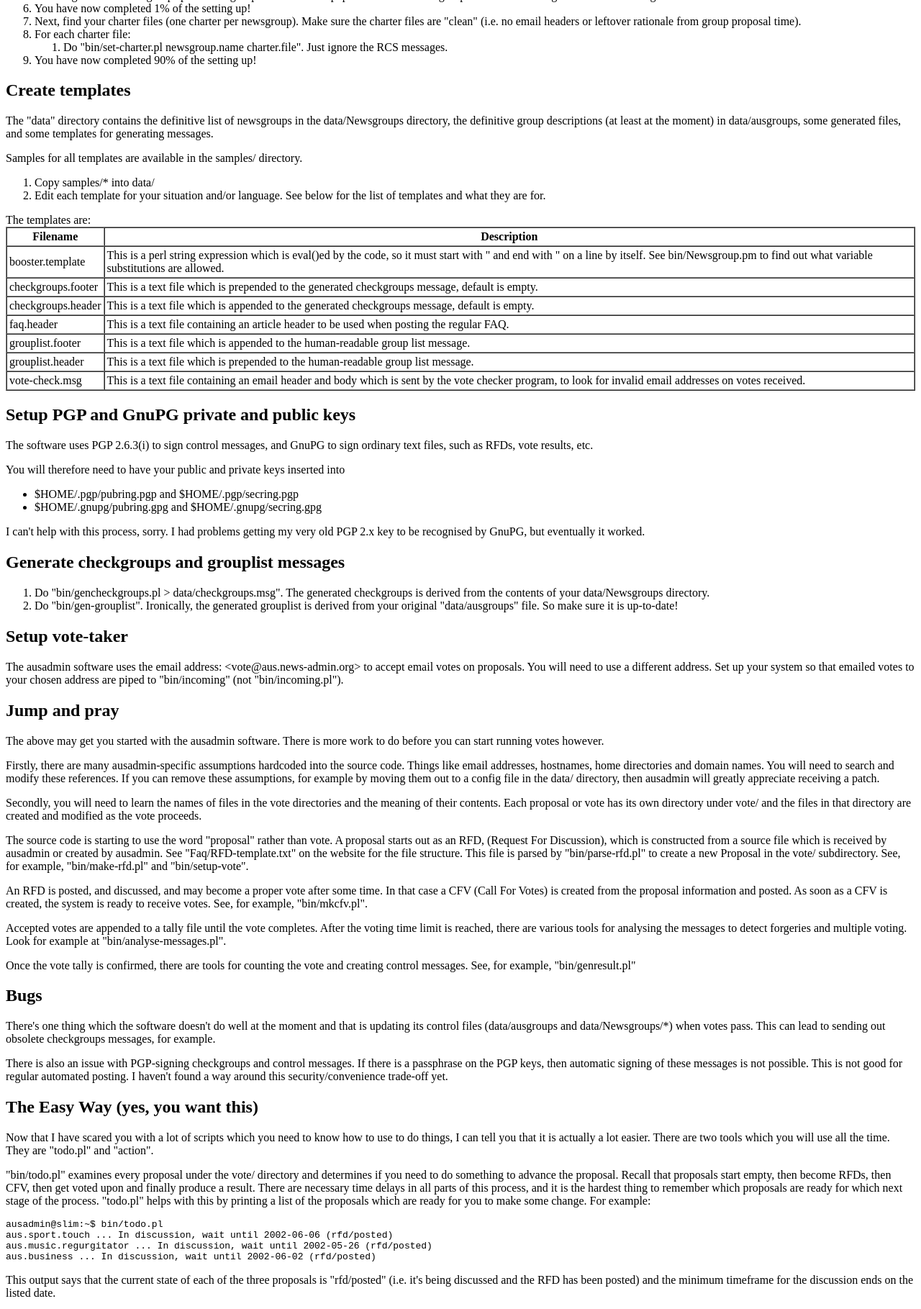
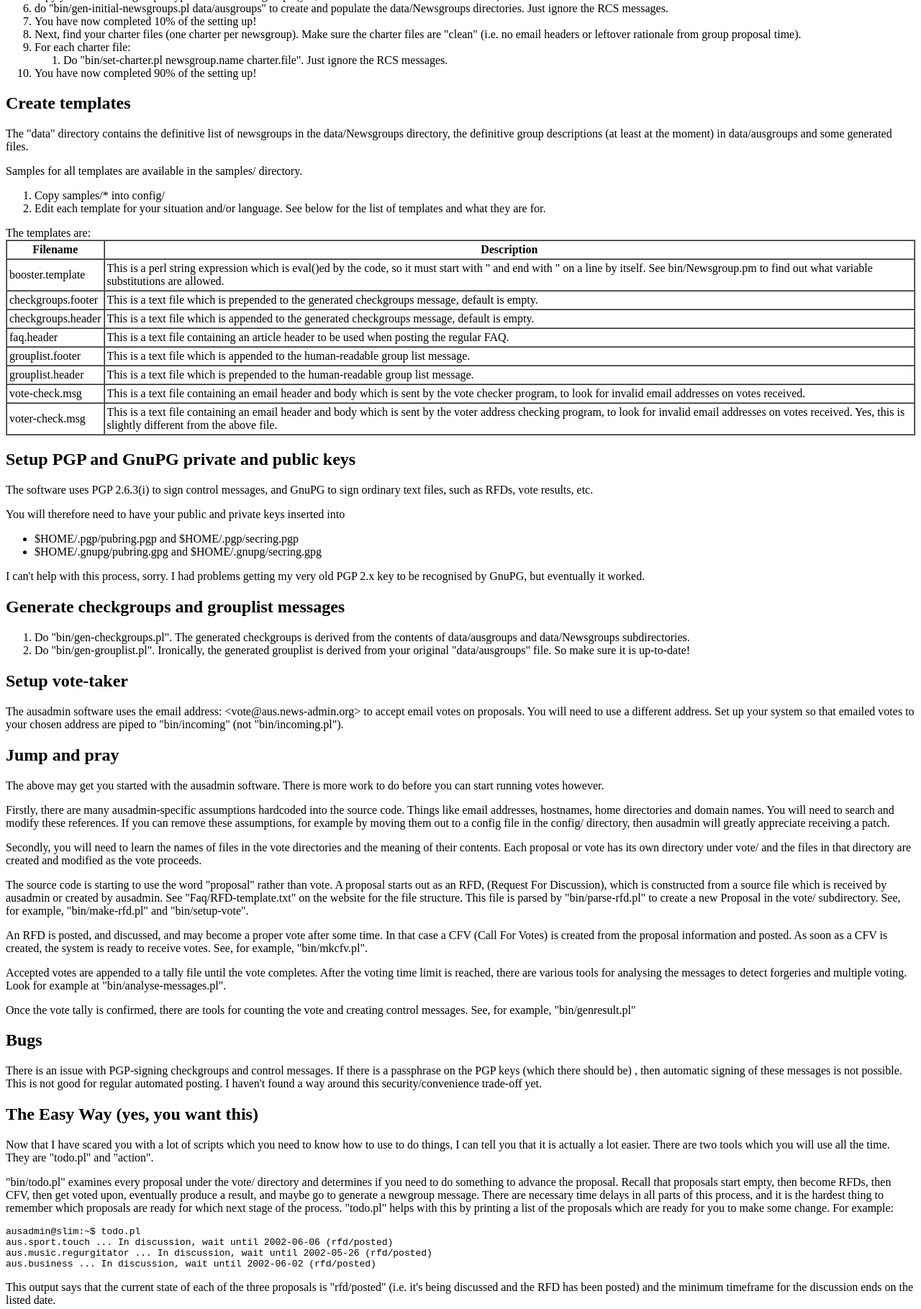
Before and after one commit to nickandrew/ausadmin-base, a plain HTML site: page README.html in a window 1280 px wide. Shown: the part 521-2340 px from the top of the page at 72% size. Drawn offline with Linux system fonts and the light colour scheme.

Commit message:
Recovery
git-svn-id: http://svn.local.tull.net/svn/ausadmin-base/trunk@342 8ab3fd6c-811f-0410-acb7-fe4950304a8b

```diff
--- a/README.html
+++ b/README.html
@@ -41,11 +41,12 @@ These instructions are minimal, because this software is alpha quality only!
 
 <ol>
  <li>su to ausadmin
+ <li>umask 027
  <li>mkdir -p data/Newsgroups
  <li>mkdir -p vote
  <li>copy your raw "newsgroups" type file to data/ausgroups (yes, that's the name it has to be at this time)
  <li>do "bin/gen-initial-newsgroups.pl data/ausgroups" to create and populate the data/Newsgroups directories. Just ignore the RCS messages.
- <li>You have now completed 1% of the setting up!
+ <li>You have now completed 10% of the setting up!
  <li>Next, find your charter files (one charter per newsgroup). Make sure the
 charter files are "clean" (i.e. no email headers or leftover rationale from group proposal time).
  <li>For each charter file:
@@ -59,14 +60,13 @@ charter files are "clean" (i.e. no email headers or leftover rationale from grou
 
 <p>The "data" directory contains the definitive list of newsgroups in
 the data/Newsgroups directory, the definitive group descriptions (at
-least at the moment) in data/ausgroups, some generated files, and some
-templates for generating messages.
+least at the moment) in data/ausgroups and some generated files.
 </p>
 
 <p>
 Samples for all templates are available in the samples/ directory.
 <ol>
- <li>Copy samples/* into data/
+ <li>Copy samples/* into config/
  <li>Edit each template for your situation and/or language. See below
      for the list of templates and what they are for.
 </ol>
@@ -136,6 +136,16 @@ Samples for all templates are available in the samples/ directory.
    on votes received.
   </td>
  </tr>
+
+ <tr>
+  <td>voter-check.msg</td>
+  <td>
+   This is a text file containing an email header and body which is sent
+   by the voter address checking program, to look for invalid email addresses
+   on votes received. Yes, this is slightly different from the above file.
+  </td>
+ </tr>
+
 </table>
 
 <h2>Setup PGP and GnuPG private and public keys </h2>
@@ -158,8 +168,8 @@ PGP 2.x key to be recognised by GnuPG, but eventually it worked.
 <h2>Generate checkgroups and grouplist messages</h2>
 
 <ol>
- <li>Do "bin/gencheckgroups.pl &gt; data/checkgroups.msg". The generated checkgroups is derived from the contents of your data/Newsgroups directory.
- <li>Do "bin/gen-grouplist". Ironically, the generated grouplist is derived from your original "data/ausgroups" file. So make sure it is up-to-date!
+ <li>Do "bin/gen-checkgroups.pl". The generated checkgroups is derived from the contents of data/ausgroups and data/Newsgroups subdirectories.
+ <li>Do "bin/gen-grouplist.pl". Ironically, the generated grouplist is derived from your original "data/ausgroups" file. So make sure it is up-to-date!
 </ol>
 
 <h2>Setup vote-taker</h2>
@@ -183,7 +193,7 @@ Firstly, there are many ausadmin-specific assumptions hardcoded into the
 source code. Things like email addresses, hostnames, home directories
 and domain names. You will need to search and modify these references.
 If you can remove these assumptions, for example by moving them out to
-a config file in the data/ directory, then ausadmin will greatly
+a config file in the config/ directory, then ausadmin will greatly
 appreciate receiving a patch.
 </p>
 
@@ -227,17 +237,10 @@ vote and creating control messages. See, for example, "bin/genresult.pl"
 <h2>Bugs</h2>
 
 <p>
-There's one thing which the software doesn't do well at the moment
-and that is updating its control files (data/ausgroups and
-data/Newsgroups/*) when votes pass. This can lead to sending out
-obsolete checkgroups messages, for example.
-</p>
-
-<p>
-There is also an issue with PGP-signing checkgroups and control
-messages. If there is a passphrase on the PGP keys, then automatic
-signing of these messages is not possible. This is not good for
-regular automated posting. I haven't found a way around this
+There is an issue with PGP-signing checkgroups and control messages. If
+there is a passphrase on the PGP keys (which there should be) ,
+then automatic signing of these messages is not possible. This is not
+good for regular automated posting. I haven't found a way around this
 security/convenience trade-off yet.
 </p>
 
@@ -254,7 +257,8 @@ are "todo.pl" and "action".
 "bin/todo.pl" examines every proposal under the vote/ directory and
 determines if you need to do something to advance the proposal. Recall
 that proposals start empty, then become RFDs, then CFV, then get
-voted upon and finally produce a result. There are necessary time
+voted upon, eventually produce a result, and maybe go to generate a
+newgroup message. There are necessary time
 delays in all parts of this process, and it is the hardest thing
 to remember which proposals are ready for which next stage of the
 process. "todo.pl" helps with this by printing a list of the
@@ -263,7 +267,7 @@ example:
 </p>
 
 <pre>
-ausadmin@slim:~$ bin/todo.pl
+ausadmin@slim:~$ todo.pl
 aus.sport.touch ... In discussion, wait until 2002-06-06 (rfd/posted)
 aus.music.regurgitator ... In discussion, wait until 2002-05-26 (rfd/posted)
 aus.business ... In discussion, wait until 2002-06-02 (rfd/posted)
@@ -323,7 +327,7 @@ submit multiple email votes. A "registered user" arrangement
 with an SSL web server voting site should be able to discourage
 all but the most persistent attempts at stuffing the ballot box.
 <li>Cleanup the code, remove obsolete source files, move to a
-consistent naming standard for commands
+consistent naming standard for commands and files
 <li>Reduce the number of commands which need to be executed
 from the command line. This may be accomplished by providing
 more web-based control functions.
@@ -341,7 +345,7 @@ There is some documentation under the doc/ directory also.
 
 <p>
 Please provide feedback to &lt;nick@nick-andrew.net&gt; if
-you start to use this software and if you make changes.
+you start to use this software and/or you make changes.
 </p>
 
 </body>
```
Also changed, not shown: UPGRADE.html (+27 -0 lines), 5 other files.
